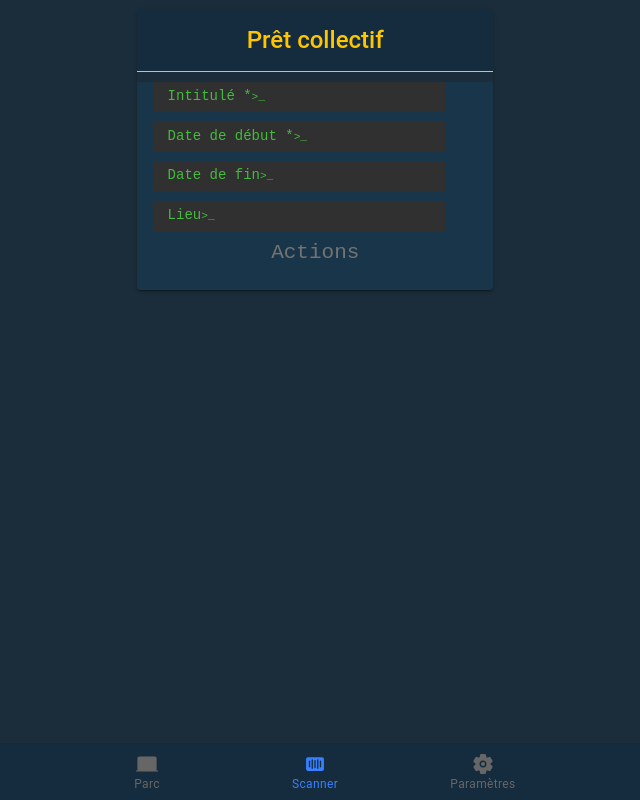
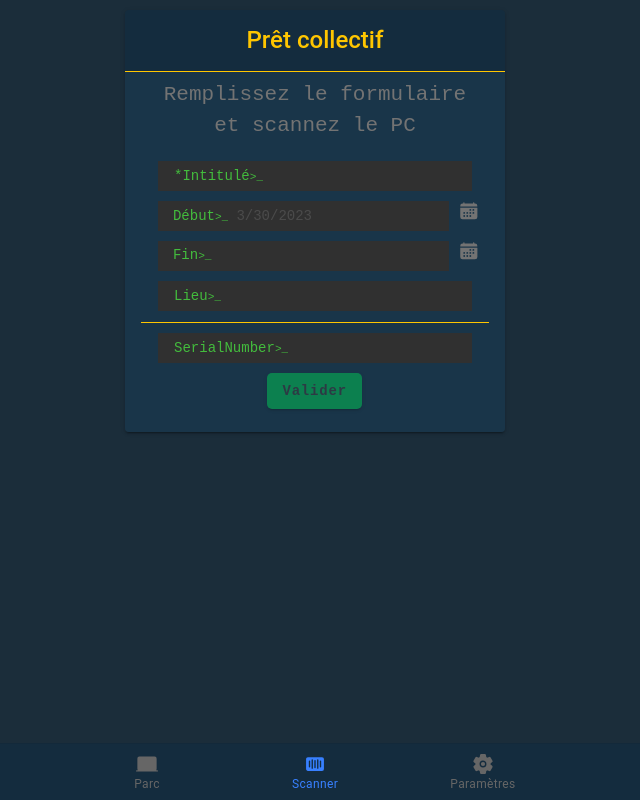
Before and after one commit to Admiralis/front-ionic, a React (Create React App) app: page /scan/course in a window 1280 px wide. Shown: the whole page, without its empty margins (325-965 px from the left). Built offline with nearby package versions, Linux system fonts and the light colour scheme.

Commit message:
feat(course): Composant DatePicker :sparkles: + formulaire ajout formation :sparkles:

```diff
--- a/src/commons/components/Forms/CourseForm/CourseForm.component.tsx
+++ b/src/commons/components/Forms/CourseForm/CourseForm.component.tsx
@@ -1,6 +1,8 @@
-import React from 'react';
+import React, {useState} from 'react';
 import {Course} from "../../../models";
 import {AsciiInputComponent} from "../Inputs/AsciiInput/AsciiInput.component";
+import {IonDatetime, IonModal} from "@ionic/react";
+import {AsciiDatePickerComponent} from "../../components/Forms/Inputs/AsciiDate/AsciiDate.component";
 
 interface CourseFormComponentProps {
     newCourseInfo: Course;
@@ -9,39 +11,39 @@ interface CourseFormComponentProps {
 
 const CourseFormComponent = (props: CourseFormComponentProps) => {
     const {newCourseInfo = {} as Course, setNewCourseInfo} = props
-    return (
-        <>
-            <AsciiInputComponent label="Intitulé *" value={newCourseInfo.label || ""}
+
+    return <>
+        <AsciiInputComponent label="Intitulé" value={newCourseInfo.label || ""}
                              onIonChange={(e: any) => {
-
                                  setNewCourseInfo({
                                      ...newCourseInfo,
                                      label: e.detail.value!
                                  })
                              }}
+                             required
         />
-            <AsciiInputComponent label="Date de début *"
-                                 value={newCourseInfo.startDate?.toLocaleDateString() || ""}
-                                 onIonChange={(e: any) => {
-
+        <AsciiDatePickerComponent
+            label="Début"
+            value={newCourseInfo.startDate}
+            onChange={(e) => {
                 setNewCourseInfo({
                     ...newCourseInfo,
-                                         startDate: e.detail.value && new Date(e.detail.value!)
+                    startDate: new Date(e.detail.value?.slice(0, 10) as string)
                 })
             }}
         />
-            <AsciiInputComponent label="Date de fin"
-                                 value={newCourseInfo.endDate?.toLocaleDateString() || ""}
-                                 onIonChange={(e: any) => {
+        <AsciiDatePickerComponent
+            label="Fin"
+            value={newCourseInfo.endDate}
+            onChange={(e) => {
                 setNewCourseInfo({
                     ...newCourseInfo,
-                                         endDate: new Date(e.detail.value!)
+                    endDate: new Date(e.detail.value?.slice(0, 10) as string)
                 })
             }}
         />
         <AsciiInputComponent label="Lieu" value={newCourseInfo.place || ""}
                              onIonChange={(e: any) => {
-
                                  setNewCourseInfo({
                                      ...newCourseInfo,
                                      place: e.detail.value!
@@ -49,8 +51,7 @@ const CourseFormComponent = (props: CourseFormComponentProps) => {
                              }}
         />
 
-        </>
-    );
+    </>;
 };
 
 export default CourseFormComponent;
--- a/src/commons/components/Forms/Inputs/AsciiInput/AsciiInput.component.tsx
+++ b/src/commons/components/Forms/Inputs/AsciiInput/AsciiInput.component.tsx
@@ -6,7 +6,6 @@ interface AsciiInputComponentProps {
     label: string
     value: string
     onIonChange?: (e: CustomEvent) => void
-
     required?: boolean
     placeholder?: string
     smallText?: boolean
--- a/src/commons/components/Modals/SimpleModal/SimpleModal.component.tsx
+++ b/src/commons/components/Modals/SimpleModal/SimpleModal.component.tsx
@@ -9,6 +9,7 @@ interface AlreadyExistsModalComponentProps {
     title: React.ReactNode;
     content: React.ReactNode;
     actions?: React.ReactNode;
+    height?: string;
 }
 
 const SimpleModalComponent = (props: AlreadyExistsModalComponentProps) => {
@@ -19,7 +20,7 @@ const SimpleModalComponent = (props: AlreadyExistsModalComponentProps) => {
     }
 
     return (
-        <IonModal isOpen={props.isOpen} className={styles.modal}>
+        <IonModal isOpen={props.isOpen} className={styles.modal} style={{height: props.height}}>
             <div className={styles.header}>
                     <span className={styles.buttonContainer} >
                     <LinuxButtonComponent color="red" onClick={() => props.setIsOpen(false)}/>
--- /dev/null
+++ b/src/commons/components/components/Forms/Inputs/AsciiDate/AsciiDate.component.tsx
@@ -0,0 +1,61 @@
+import React, {useEffect, useState} from "react";
+import {AsciiInputComponent} from "../../../../Forms/Inputs/AsciiInput/AsciiInput.component";
+import {IonButton, IonButtons, IonDatetime, IonIcon} from "@ionic/react";
+import {calendar} from "ionicons/icons";
+import SimpleModalComponent from "../../../../Modals/SimpleModal/SimpleModal.component";
+
+interface AsciiDatePickerComponentProps {
+    label: string
+    value: Date | null
+    onChange: (e: any) => void
+    required?: boolean
+}
+
+export const AsciiDatePickerComponent = (props: AsciiDatePickerComponentProps) => {
+
+    const [isDatePickerOpen, setDatePickerOpen] = useState<boolean>(false)
+
+    const {label, value, onChange, required} = props
+
+    useEffect(() => {
+        setDatePickerOpen(false)
+    }, [onChange])
+
+    return (
+        <>
+            <span
+                style={{width: '100%', marginLeft: '5%', display: 'flex', flexDirection: 'row', alignItems: 'center'}}>
+            <AsciiInputComponent label={label}
+                                 value={value?.toLocaleDateString() || ''}
+                                 required={required}
+            />
+                <IonButtons>
+                    <IonButton onClick={() => setDatePickerOpen(true)}>
+                        <IonIcon icon={calendar}></IonIcon>
+                    </IonButton>
+                </IonButtons>
+            </span>
+            <span className="flex-container">
+                <SimpleModalComponent
+                    isOpen={isDatePickerOpen}
+                    setIsOpen={setDatePickerOpen}
+                    title="Date de début"
+                    height="35%"
+                    content={
+                        <IonDatetime id="date"
+                                     presentation="date"
+                                     preferWheel={true}
+                                     value={value?.toISOString() || new Date().toISOString()}
+                                     onIonChange={onChange}
+                                     showDefaultButtons={true}
+                                     locale="fr-FR"
+                                     size="cover"
+                                     doneText="Valider"
+                                     cancelText="Annuler"
+                        />
+                    }
+                />
+            </span>
+        </>
+    );
+};
--- a/src/features/computer/AddComputer/AddComputer.page.tsx
+++ b/src/features/computer/AddComputer/AddComputer.page.tsx
@@ -99,7 +99,7 @@ const AddComputerPage = () => {
     return (
         <IonPage>
             <IonContent onKeyDown={submitOnEnter}>
-                <form className="flex-container" onSubmit={handleSubmit}>
+                <form className="flex-container" onSubmit={handleSubmit} onKeyDown={submitOnEnter}>
                     <CardComponent
                         title={"Ajouter un PC"}
                         content={
--- /dev/null
+++ b/src/features/course/AddCourse/AddCourse.component.tsx
@@ -0,0 +1,33 @@
+import React from 'react';
+import CourseFormComponent from "commons/components/Forms/CourseForm/CourseForm.component";
+import {Course} from "commons/models";
+import {AsciiInputComponent, HorizontalDividerComponent} from "commons/components";
+
+interface AddCourseComponentProps {
+    newCourseInfo: Course;
+    setNewCourseInfo: (newCourseInfo: Course) => void;
+    computerSerial: string;
+    setComputerSerial: (computerSerial: string) => void;
+}
+
+const AddCourseComponent = (props: AddCourseComponentProps) => {
+    const {newCourseInfo, setNewCourseInfo, computerSerial, setComputerSerial} = props;
+    return (
+            <div className="container">
+                <p>
+                    Remplissez le formulaire et scannez le PC
+                </p>
+                <CourseFormComponent newCourseInfo={newCourseInfo} setNewCourseInfo={setNewCourseInfo}/>
+                <HorizontalDividerComponent/>
+                <AsciiInputComponent
+                    value={computerSerial}
+                    label="SerialNumber"
+                    onIonChange={e => {
+                        setComputerSerial(e.detail.value!)
+                    }}
+                />
+            </div>
+    );
+};
+
+export default AddCourseComponent;
--- a/src/features/course/AddCourse/AddCourse.page.tsx
+++ b/src/features/course/AddCourse/AddCourse.page.tsx
@@ -1,21 +1,76 @@
-import React from 'react';
-import {IonContent, IonPage} from "@ionic/react";
+import React, {useEffect, useState} from 'react';
+import {IonButton, IonContent, IonPage} from "@ionic/react";
 import {CardComponent} from "../../../commons/components";
-import CourseFormComponent from "../../../commons/components/Forms/CourseForm/CourseForm.component";
 import {Course} from "../../../commons/models";
+import AddCourseComponent from "./AddCourse.component";
+import {isValidateButtonDisabled} from "../../../commons/utils";
+import {useHistory, useLocation} from "react-router";
+import useAutoRescan from "../../../commons/hooks/scan/useAutoRescan";
+import {Simulate} from "react-dom/test-utils";
 
 const AddCoursePage = () => {
 
     const [course, setCourse] = React.useState({} as Course)
+    const [computerSerial, setComputerSerial] = React.useState("");
+    const [autoSubmit, setAutoSubmit] = useState<boolean>(false);
+    const [open, setOpen] = useState<boolean>(false);
+    const [scanning, setScanning] = useState<boolean>(false);
+
+
+    const location = useLocation<{newComputerSerial: string, comeFrom: string }>();
+    const {autoScan} = useAutoRescan();
+    const history = useHistory();
+
+    useEffect(() => {
+        setScanning(autoScan);
+    }, [autoScan])
+
+    useEffect(() => {
+        setCourse({
+            ...course,
+            startDate: new Date()
+        })
+    }, [])
+
+    useEffect(() => {
+        // Met le numéro de série en toute majuscule
+        // La double dépendance assure le bon rafraichissement des données
+        computerSerial && setComputerSerial(computerSerial.toUpperCase());
+    }, [computerSerial]);
+
+    useEffect(() => {
+        setComputerSerial(computerSerial.toUpperCase());
+    }, [computerSerial])
+
+    useEffect(() => {
+        // Soumet automatiquement le formulaire si un code a été scanné
+        if (autoSubmit) {
+            Simulate.submit(document.querySelector('form') as HTMLFormElement)
+            setScanning(false);
+            setAutoSubmit(false)
+        }
+    }, [autoSubmit])
+
+    const handleSubmit = (event: React.FormEvent<HTMLFormElement>) => {
+        event.preventDefault();
+        console.log(course);
+    }
 
     return (
         <IonPage>
             <IonContent>
-                <form className="flex-container">
+                <form className="flex-container" onSubmit={handleSubmit}>
                     <CardComponent
                         title="Prêt collectif"
-                        content={<CourseFormComponent newCourseInfo={course} setNewCourseInfo={setCourse}/>}
-                        actions={<p>Actions</p>}
+                        content={<AddCourseComponent newCourseInfo={course}
+                                                     setNewCourseInfo={setCourse}
+                                                     computerSerial={computerSerial}
+                                                     setComputerSerial={setComputerSerial}/>}
+                        actions={
+                            <IonButton className="green" type="submit"
+                                       disabled={isValidateButtonDisabled(computerSerial, 7)}>
+                                Valider
+                            </IonButton>}
 
                     />
                 </form>
```
Lines whose indentation alone changed are shown as unchanged.
